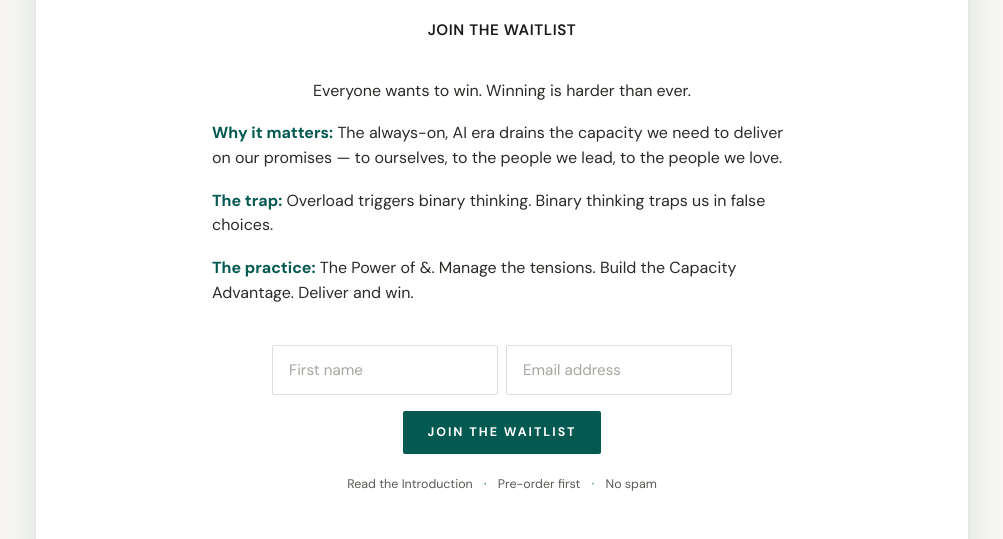
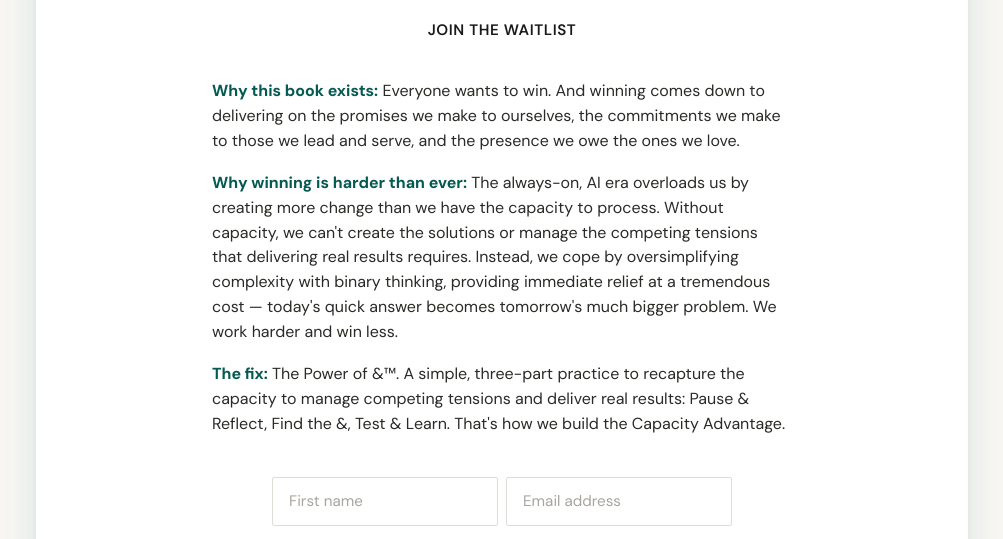
Before and after one commit to MKTAGENTS/bluelakeideas-overloaded, a plain HTML site: page docs/index.html in a window 1280 px wide. Shown: the part 815-1354 px from the top of the page, without its empty margins (138-1141 px from the left). Drawn offline with nearby package versions, Linux system fonts and the light colour scheme.

Commit message:
Landing page copy refresh: Matt's refined Why/Why Harder/Fix structure with verbatim wording

```diff
--- a/docs/index.html
+++ b/docs/index.html
@@ -717,20 +717,16 @@
       </div>
       <div class="lead">Join the Waitlist</div>
 
-      <div class="smart-block center">
-        Everyone wants to win. Winning is harder than ever.
+      <div class="smart-block">
+        <strong>Why this book exists:</strong> Everyone wants to win. And winning comes down to delivering on the promises we make to ourselves, the commitments we make to those we lead and serve, and the presence we owe the ones we love.
       </div>
 
       <div class="smart-block">
-        <strong>Why it matters:</strong> The always-on, AI era drains the capacity we need to deliver on our promises — to ourselves, to the people we lead, to the people we love.
+        <strong>Why winning is harder than ever:</strong> The always-on, AI era overloads us by creating more change than we have the capacity to process. Without capacity, we can't create the solutions or manage the competing tensions that delivering real results requires. Instead, we cope by oversimplifying complexity with binary thinking, providing immediate relief at a tremendous cost — today's quick answer becomes tomorrow's much bigger problem. We work harder and win less.
       </div>
 
       <div class="smart-block">
-        <strong>The trap:</strong> Overload triggers binary thinking. Binary thinking traps us in false choices.
-      </div>
-
-      <div class="smart-block">
-        <strong>The practice:</strong> The Power of &amp;. Manage the tensions. Build the Capacity Advantage. Deliver and win.
+        <strong>The fix:</strong> The Power of &amp;&trade;. A simple, three-part practice to recapture the capacity to manage competing tensions and deliver real results: Pause &amp; Reflect, Find the &amp;, Test &amp; Learn. That's how we build the Capacity Advantage.
       </div>
 
       <div class="form-wrap">
```
Also changed, not shown: index.html (+4 -8 lines).
